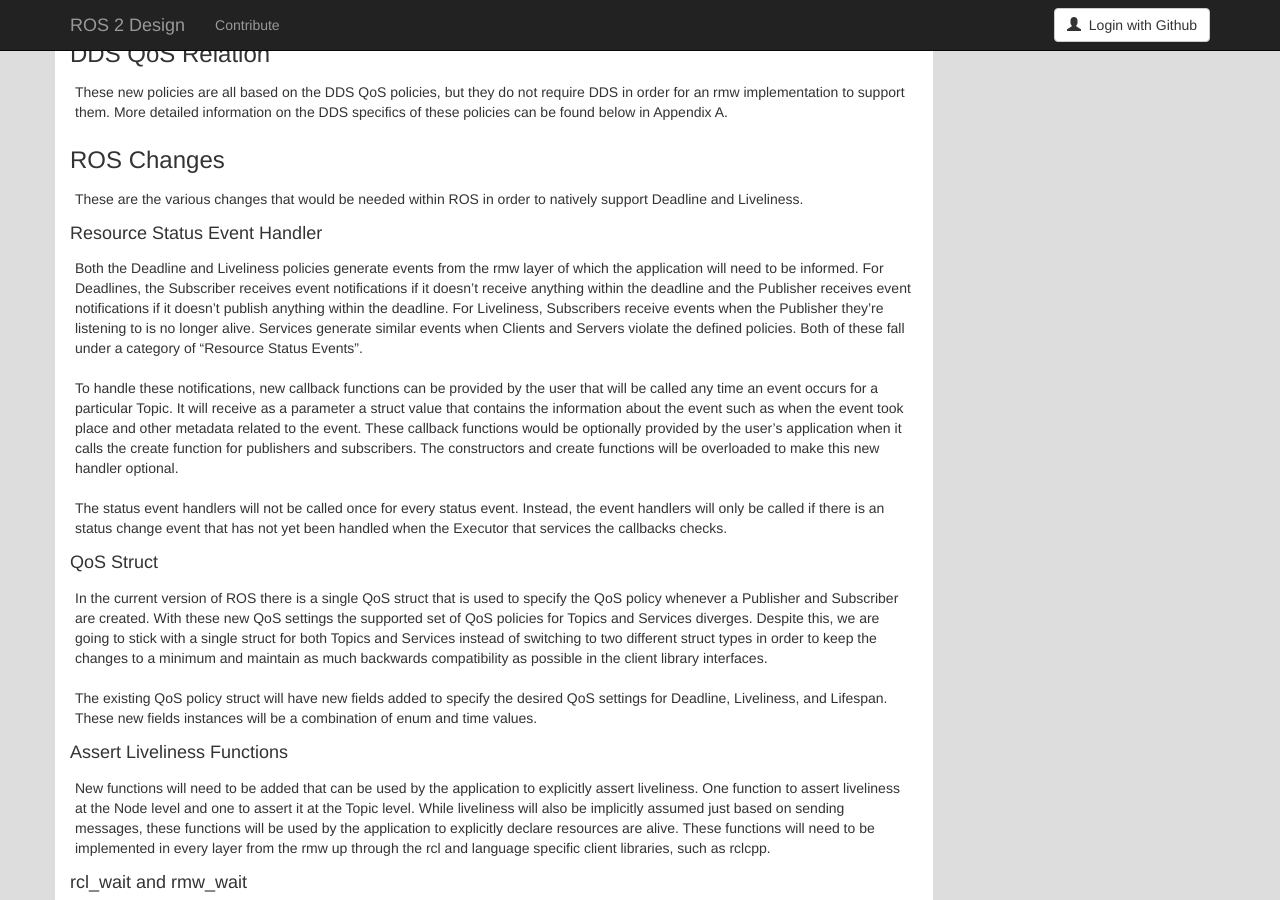
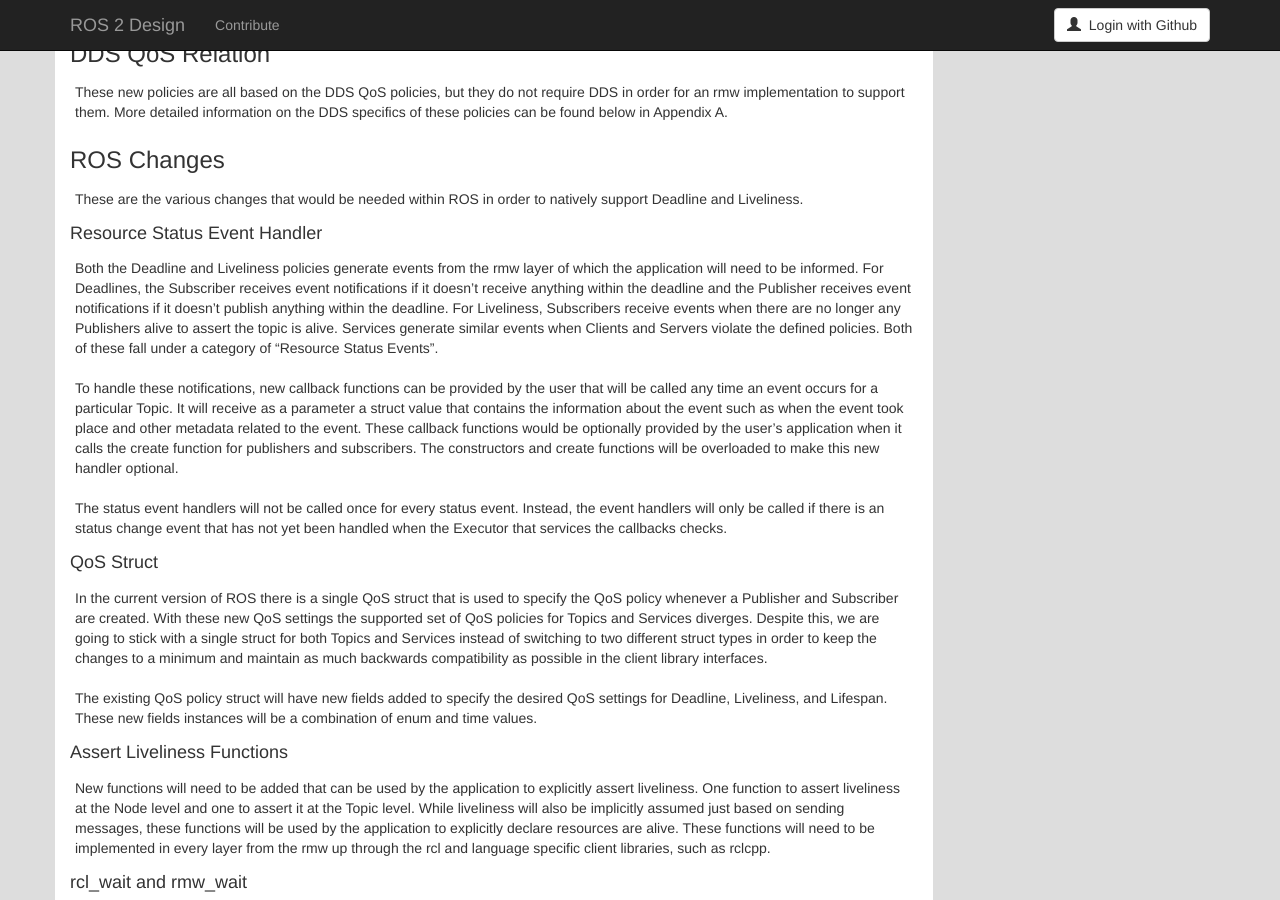
Before and after one commit to ros2/design, a Jekyll site: the page built from articles/qos_deadline_liveliness_lifespan.md, in a window 1280 px wide and 900 px high, scrolled down 1460 px. Built offline with Jekyll 4.4.1, drawn with Linux system fonts in a browser that asks for light colours; nearby versions of some CDN libraries.

Commit message:
Changed wording to make it more clear...
when a subscriber will receive a liveliness event when there are multiple publishers for a topic.

```diff
--- a/articles/qos_deadline_liveliness_lifespan.md
+++ b/articles/qos_deadline_liveliness_lifespan.md
@@ -88,7 +88,7 @@ These are the various changes that would be needed within ROS in order to native
 
 Both the Deadline and Liveliness policies generate events from the rmw layer of which the application will need to be informed.
 For Deadlines, the Subscriber receives event notifications if it doesn't receive anything within the deadline and the Publisher receives event notifications if it doesn't publish anything within the deadline.
-For Liveliness, Subscribers receive events when the Publisher they're listening to is no longer alive.
+For Liveliness, Subscribers receive events when there are no longer any Publishers alive to assert the topic is alive.
 Services generate similar events when Clients and Servers violate the defined policies.
 Both of these fall under a category of "Resource Status Events".
 
```
